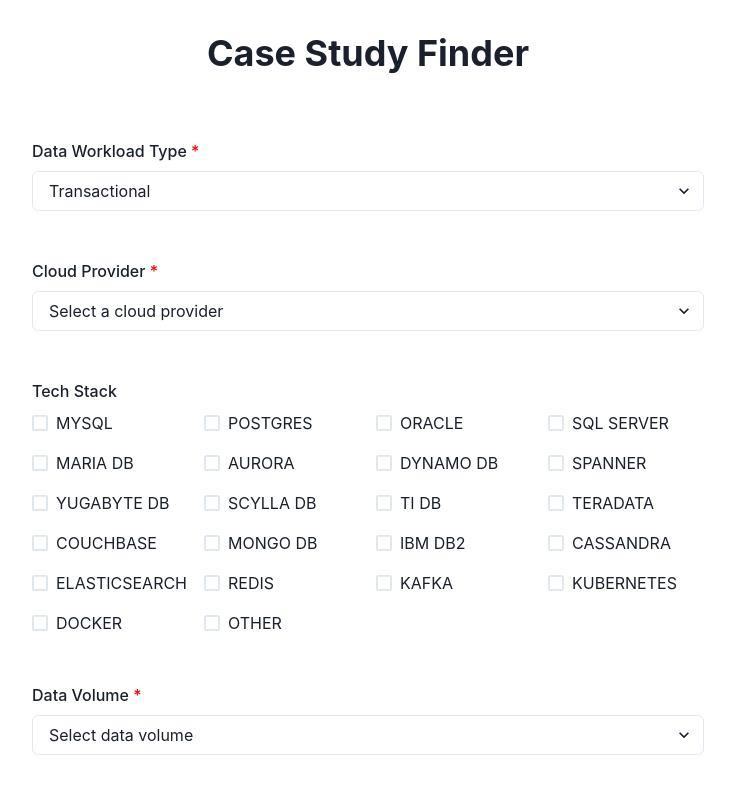
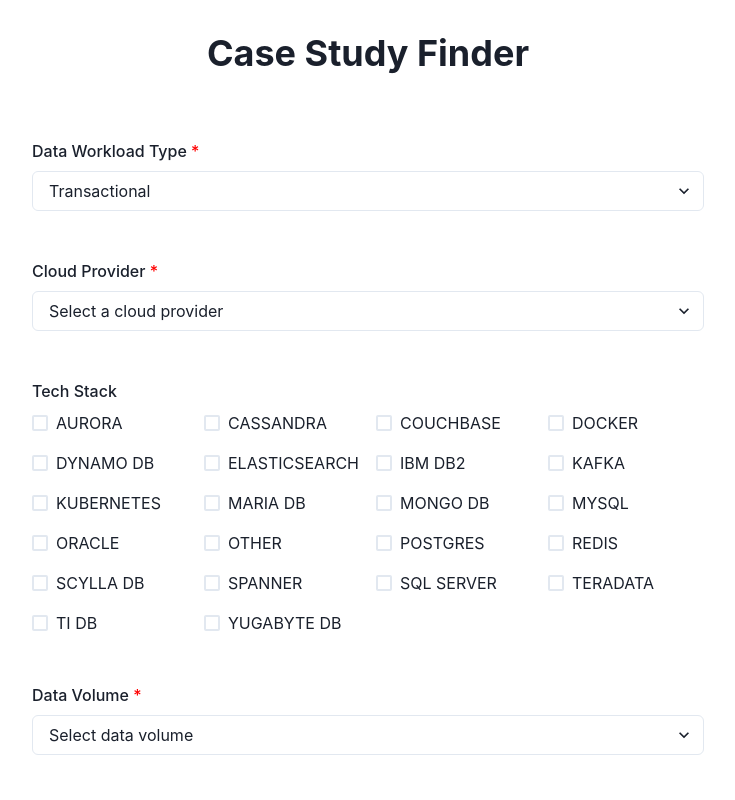
Before and after one commit to elliotpark410/CockroachDB-Use-Case-Explorer, a Next.js app: page / in a window 1280 px wide. Shown: the top 800 px of the page, without its empty margins (272-1007 px from the left). Built offline with nearby package versions, Linux system fonts and the light colour scheme.

Commit message:
update db order in prospect form

```diff
--- a/src/components/ProspectForm.js
+++ b/src/components/ProspectForm.js
@@ -13,7 +13,7 @@
   Textarea,
   SimpleGrid,
   Box,
-  Text
+  Text,
 } from '@chakra-ui/react';
 import { Field, useFormikContext } from 'formik';
 
@@ -23,7 +23,11 @@
       {label} {required && <span style={{ color: 'red' }}>*</span>}
     </FormLabel>
     {children}
-    {error && <Text color="red.500" fontSize="sm">{error}</Text>}
+    {error && (
+      <Text color="red.500" fontSize="sm">
+        {error}
+      </Text>
+    )}
   </FormControl>
 );
 
@@ -31,7 +35,14 @@
   const { values, setFieldValue, errors, touched } = useFormikContext();
 
   return (
-      <Box maxW="4xl" mx="auto" bg="white" boxShadow="xl" rounded="lg" overflow="hidden">
+    <Box
+      maxW="4xl"
+      mx="auto"
+      bg="white"
+      boxShadow="xl"
+      rounded="lg"
+      overflow="hidden"
+    >
       <VStack spacing={6} align="stretch" p={8}>
         <CustomFormControl label="Data Workload Type" required>
           <Field
@@ -46,8 +57,16 @@
           </Field>
         </CustomFormControl>
 
-          <CustomFormControl label="Cloud Provider" required error={touched.cloudProvider && errors.cloudProvider}>
-            <Field name="cloudProvider" as={Select} placeholder="Select a cloud provider">
+        <CustomFormControl
+          label="Cloud Provider"
+          required
+          error={touched.cloudProvider && errors.cloudProvider}
+        >
+          <Field
+            name="cloudProvider"
+            as={Select}
+            placeholder="Select a cloud provider"
+          >
             <option value="AWS">AWS</option>
             <option value="GCP">GCP</option>
             <option value="AZURE">Azure</option>
@@ -58,11 +77,37 @@
           </Field>
         </CustomFormControl>
 
-          <CustomFormControl label="Tech Stack" error={touched.techStack && errors.techStack}>
+        <CustomFormControl
+          label="Tech Stack"
+          error={touched.techStack && errors.techStack}
+        >
           <Field name="techStack">
             {({ field }) => (
               <SimpleGrid columns={[2, 3, 4]} spacing={4}>
-                  {['MYSQL', 'POSTGRES', 'ORACLE', 'SQL_SERVER', 'MARIA_DB', 'AURORA', 'DYNAMO_DB', 'SPANNER', 'YUGABYTE_DB', 'SCYLLA_DB', 'TI_DB', 'TERADATA', 'COUCHBASE', 'MONGO_DB', 'IBM_DB2', 'CASSANDRA', 'ELASTICSEARCH', 'REDIS', 'KAFKA', 'KUBERNETES', 'DOCKER', 'OTHER'].map((tech) => (
+                {[
+                  'AURORA',
+                  'CASSANDRA',
+                  'COUCHBASE',
+                  'DOCKER',
+                  'DYNAMO_DB',
+                  'ELASTICSEARCH',
+                  'IBM_DB2',
+                  'KAFKA',
+                  'KUBERNETES',
+                  'MARIA_DB',
+                  'MONGO_DB',
+                  'MYSQL',
+                  'ORACLE',
+                  'OTHER',
+                  'POSTGRES',
+                  'REDIS',
+                  'SCYLLA_DB',
+                  'SPANNER',
+                  'SQL_SERVER',
+                  'TERADATA',
+                  'TI_DB',
+                  'YUGABYTE_DB',
+                ].map((tech) => (
                   <Checkbox
                     key={tech}
                     {...field}
@@ -95,11 +140,22 @@
           </Field>
         </CustomFormControl>
 
-          <CustomFormControl label="Required Features" error={touched.keyFeatures && errors.keyFeatures}>
+        <CustomFormControl
+          label="Required Features"
+          error={touched.keyFeatures && errors.keyFeatures}
+        >
           <Field name="keyFeatures">
             {({ field }) => (
               <SimpleGrid columns={[2, 3, 4]} spacing={4}>
-                  {['SCALABILITY', 'CONSISTENCY', 'MULTI_REGION', 'DATA_COMPLIANCE', 'HIGH_AVAILABILITY', 'PERFORMANCE', 'MULTI_CLOUD'].map((feature) => (
+                {[
+                  'SCALABILITY',
+                  'CONSISTENCY',
+                  'MULTI_REGION',
+                  'DATA_COMPLIANCE',
+                  'HIGH_AVAILABILITY',
+                  'PERFORMANCE',
+                  'MULTI_CLOUD',
+                ].map((feature) => (
                   <Checkbox
                     key={feature}
                     {...field}
@@ -124,7 +180,9 @@
         </CustomFormControl>
 
         <FormControl>
-        <FormLabel>Service Level Agreements for query response times (ms)</FormLabel>
+          <FormLabel>
+            Service Level Agreements for query response times (ms)
+          </FormLabel>
           <Field name="queryLatency">
             {({ field }) => (
               <NumberInput
@@ -147,7 +205,11 @@
           </Field>
         </FormControl>
 
-          <CustomFormControl label="Project Completion Timeline?" required error={touched.timeline && errors.timeline}>
+        <CustomFormControl
+          label="Project Completion Timeline?"
+          required
+          error={touched.timeline && errors.timeline}
+        >
           <Field name="timeline" as={Select} placeholder="Select a timeline">
             <option value="0-3 months">0-3 months</option>
             <option value="3-6 months">3-6 months</option>
```
Also changed, not shown: 1 other file (tests, documents, lock files or other folders). Lines whose indentation alone changed are shown as unchanged.
